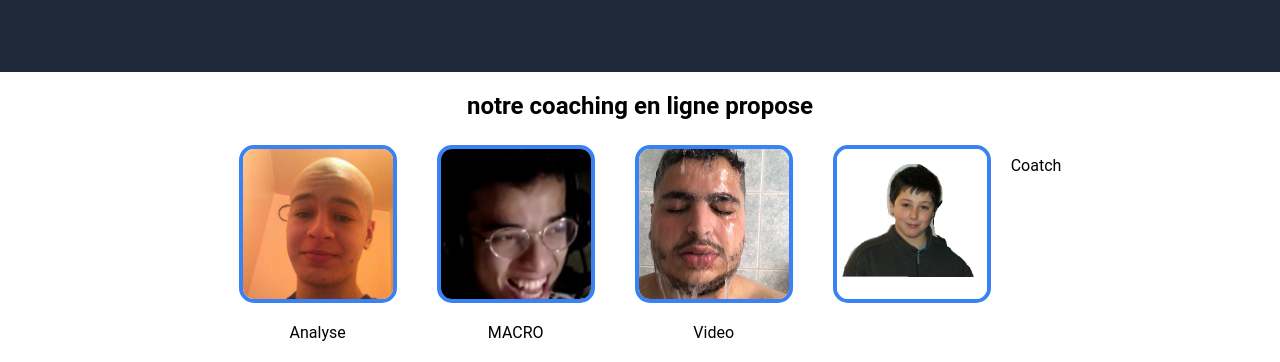
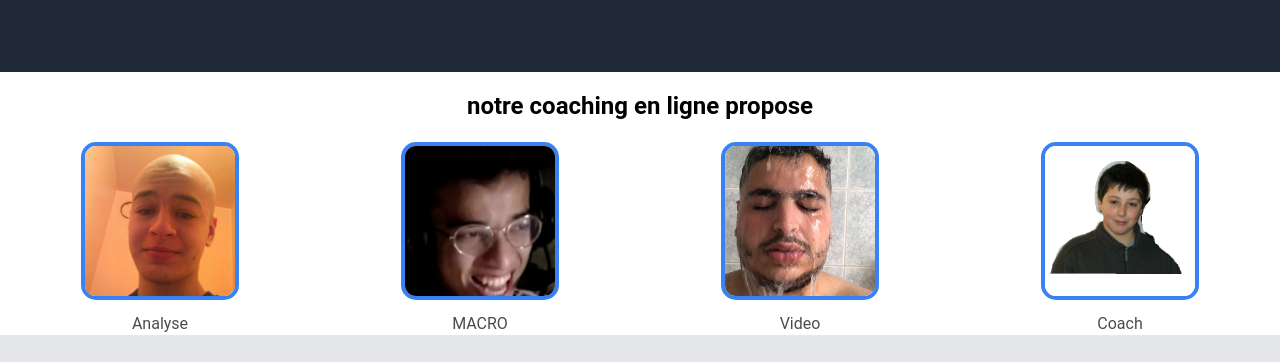
Before and after one commit to AlisterMoral/Odin-css-project, a plain HTML site: page index.html in a window 1280 px wide. Shown: the part 590-952 px from the top of the page. Drawn offline with Linux system fonts and the light colour scheme.

Commit message:
modifing the project little bit

```diff
--- a/index.html
+++ b/index.html
@@ -51,8 +51,9 @@
   <img src="image/anas.jpg">
   <p>Video</p>
 </div>
+<div>
   <img src="image/alister.png">
-  <p>Coatch</p>
+    <p>Coach</p>
 </div>
 </div>
 </div>
--- a/style.css
+++ b/style.css
@@ -89,10 +89,17 @@ h1 {
 .content {
     align-items: center;
 }
+
 .content-info {
     display: flex;
     justify-content: center;
-    flex-wrap: wrap;
+    align-items: center;
+}
+
+.content-info div {
+    text-align: center;
+    flex: 0 0 calc(25% - 4px);
+    margin: 2px;
 }
 .content-info img {
     width: 150px;
@@ -100,8 +107,15 @@ h1 {
     object-fit: cover;
     border: 4px solid #3882F6;
     border-radius: 15px;
-    margin: 5px 20px 0px 20px;
+    margin-bottom: 10px;
 }
+
+.content-info p {
+    font-family: 'Roboto', arial;
+    opacity: 0.7;
+    margin: 0;
+}
+
 .quotes {
     background-color: #E5E7EB;
     font-size: 36px;
```
Lines whose indentation alone changed are shown as unchanged.
